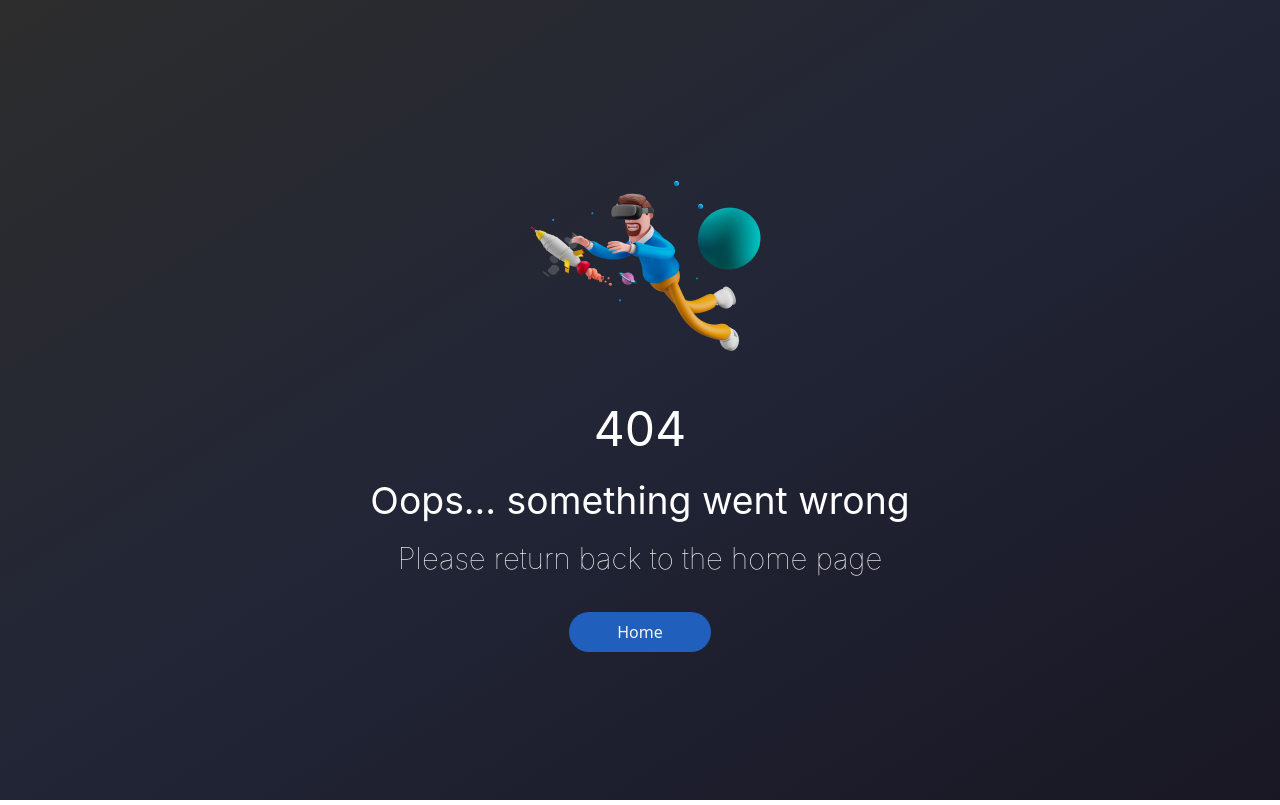
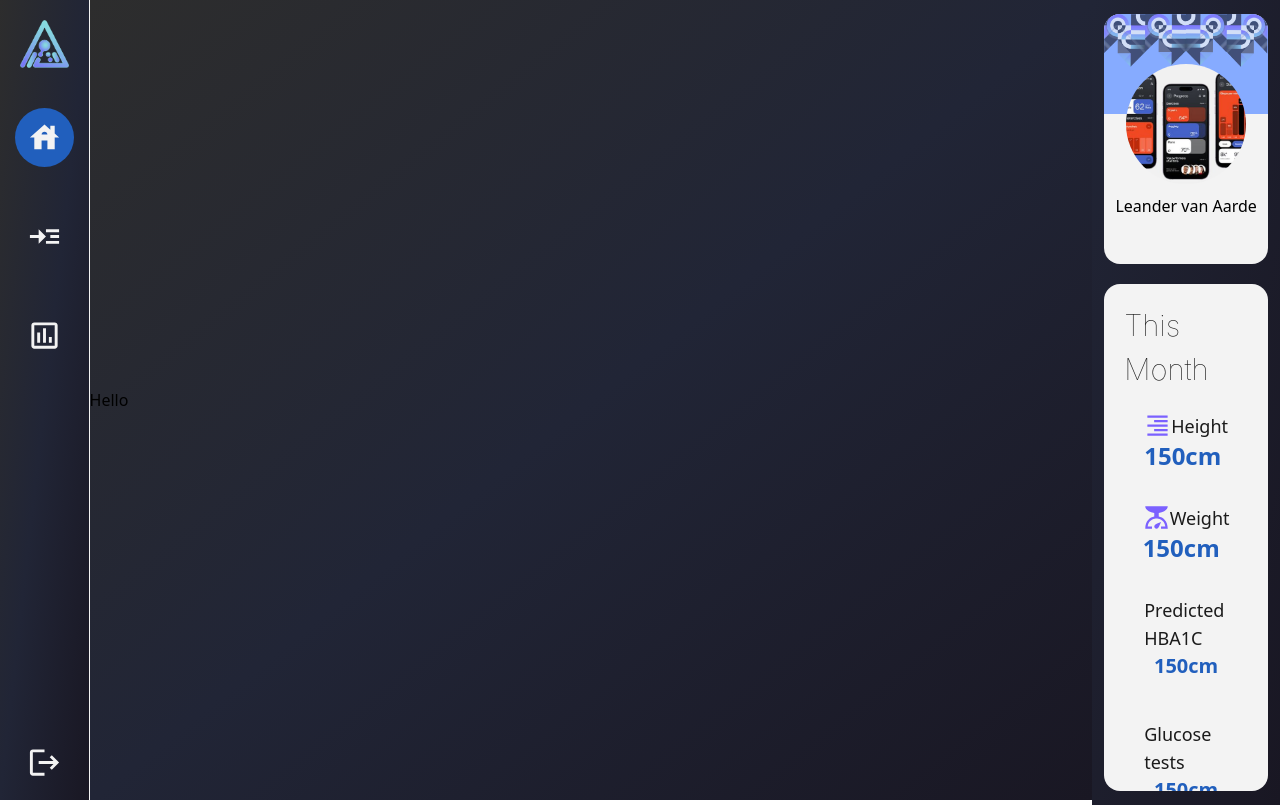
Before and after one commit to LeandervanAarde26/diasync, a Next.js app: page /home in a window 1280 px wide. Before the commit this address had no page. Built offline with nearby package versions, Linux system fonts and the light colour scheme.

Commit message:
Register done
Register is done and dashboard started

```diff
--- /dev/null
+++ b/components/partial/NavBar.tsx
@@ -0,0 +1,73 @@
+import Image from "next/image";
+import logo from "../../assets/icon.png";
+import { MdHouse, MdReadMore, MdOutlinePoll, MdLogout } from "react-icons/md";
+import { useRouter } from "next/router";
+import Link from "next/link";
+function NavBar() {
+  const router = useRouter();
+
+  const logout = () => {
+    router.push("/");
+  };
+
+  return (
+    <div className="h-screen border-r-[1px] border-cswhite w-[0vw] sm:w-[7vw] flex flex-col items-center p-5 justify-between gap-y-10 bg-gradient-to-br from-grad1 via-grad2 to-grad3 flex flex-col justify-center">
+      <div>
+        <Image src={logo} height={80} alt="Logo" />
+      </div>
+
+      <div className="flex flex-col gap-y-10 h-screen">
+      <div
+  className={`${
+    router.pathname === "/home" || router.pathname === "/"
+      ? "bg-csblue"
+      : null
+  } p-3 rounded-full`}
+>
+  <Link href="/home"> {/* Update the href */}
+    <MdHouse key="person-icon" className="text-cswhite" fontSize={35} />
+  </Link>
+</div>
+
+<div
+  className={`${
+    router.pathname === "/readings" ? "bg-csblue" : null
+  } p-3 rounded-full`}
+>
+  <Link href="/readings"> {/* Update the href */}
+    <MdReadMore
+      key="person-icon"
+      className="text-cswhite"
+      fontSize={35}
+    />
+  </Link>
+</div>
+
+<div
+  className={`${
+    router.pathname === "/analyse" ? "bg-csblue" : null
+  } p-3 rounded-full`}
+>
+  <Link href="/analyse"> {/* Update the href */}
+    <MdOutlinePoll
+      key="person-icon"
+      className="text-cswhite"
+      fontSize={35}
+    />
+  </Link>
+</div>
+
+      </div>
+
+      <div className="" onClick={logout}>
+        <MdLogout
+          key="person-icon"
+          className="hover:text-csDanger text-cswhite cursor-pointer"
+          fontSize={35}
+        />
+      </div>
+    </div>
+  );
+}
+
+export default NavBar;
--- a/components/partial/RegisterStepOne.component.tsx
+++ b/components/partial/RegisterStepOne.component.tsx
@@ -3,7 +3,7 @@ import { MdPerson4, MdKey } from "react-icons/md";
 import Button from "@/components/Button";
 import { useState, useContext } from "react";
 import { RegisterContext } from "@/store/Register.Context";
-import { captureValues, togglePassword } from "@/Reusables/Functions";
+import { captureValues, togglePassword, updateLabels } from "@/Reusables/Functions";
 
 function RegisterStepOne() {
   const { values, setValues } = useContext(RegisterContext);
@@ -13,8 +13,7 @@ function RegisterStepOne() {
   const [lastNameError, setLastNameError] = useState<boolean>(false);
   const [emailError, setEmailError] = useState<boolean>(false);
   const [passwordError, setPasswordError] = useState<boolean>(false);
-  const [confirmPasswordError, setConfirmPasswordError] =
-    useState<boolean>(false);
+  const [confirmPasswordError, setConfirmPasswordError] = useState<boolean>(false);
 
   const [firstNameLabel, setFirstNameLabel] = useState<string>("First Name");
   const [lastNameLabel, setLastNameLabel] = useState<string>("Last Name");
@@ -35,15 +34,51 @@ function RegisterStepOne() {
       captureValues(e, setValues, error);
     };
 
+    const handleBlur =
+    (
+      key: string,
+      stateSetter: React.Dispatch<React.SetStateAction<string>>,
+      errorState: boolean,
+      originalLabel: string,
+      errorLabel: string
+    ) =>
+    (e: React.FocusEvent<HTMLInputElement>) => {
+      updateLabels(key, stateSetter, errorState, originalLabel, errorLabel);
+
+      console.log(stateSetter);
+    };
+
+  const handleClick = () => {
+    console.log("Hey");
+  };
+
+  const comparePasswords = () => {
+    if (confirmPassword.valueOf() !== password.valueOf()) {
+      setConfirmPasswordError(true);
+      setConfirmPasswordLabel("Passwords don't match");
+    } else {
+      setConfirmPasswordError(false);
+      setConfirmPasswordLabel("Confirm Password");
+    }
+  };
+
+
+
   return (
     <>
       <h5>Step 1 of 2</h5>
       <div className="flex flex-row flex-wrap gap-x-5 w-full ">
         <Input
           err={firstNameError}
-          width="fit"
+          width={""}
           label={firstNameLabel}
-          blur={() => {}}
+          blur={handleBlur(
+            "firstname",
+            setFirstNameLabel,
+            firstNameError,
+            "First Name",
+            "Invalid First Name"
+          )}
           name="firstname" // Use "firstname" here
           change={onChangeHandler(setFirstNameError)}
           type="text"
@@ -60,9 +95,15 @@ function RegisterStepOne() {
 
         <Input
           err={lastNameError}
-          width="fit"
+          width={""}
           label={lastNameLabel}
-          blur={() => {}}
+          blur={handleBlur(
+            "lastName",
+            setLastNameLabel,
+            lastNameError,
+            "Last Name",
+            "Invalid Last Name"
+          )}
           name="lastName" // Use "lastName" here
           change={onChangeHandler(setLastNameError)}
           type="text"
@@ -80,9 +121,15 @@ function RegisterStepOne() {
 
       <Input
   err={emailError}
-        width="screen"
+  width={""}
   label={emailLabel}
-        blur={() => {}}
+  blur={handleBlur(
+    "email",
+    setEmailLabel,
+    emailError,
+    "Email",
+    "Invalid Email"
+  )}
   name="email"
   change={onChangeHandler(setEmailError)}
   type="text"
@@ -97,11 +144,19 @@ function RegisterStepOne() {
   value={email}
 />
 
+
       <Input
         err={passwordError}
-        width="screen"
+        width={""}
         label={passwordLabel}
-        blur={() => {}}
+        blur={handleBlur(
+          "password",
+          setPasswordLabel,
+          passwordError,
+
+          "Password",
+          "Passwords must contain 8 characters, 1 lowercase, 1 uppercase and a special character"
+        )}
         name="password"
         change={onChangeHandler(setPasswordError)}
         type={type ? "password" : "text"}
@@ -119,9 +174,9 @@ function RegisterStepOne() {
 
       <Input
         err={confirmPasswordError}
-        width="screen"
+        width={""}
         label={confirmPasswordLabel}
-        blur={() => {}}
+        blur={comparePasswords}
         name="confirmPassword"
         change={onChangeHandler(setConfirmPasswordError)}
         type="password"
--- a/components/partial/RegisterStepTwo.component.tsx
+++ b/components/partial/RegisterStepTwo.component.tsx
@@ -2,20 +2,60 @@ import { MdPerson4, MdKey } from "react-icons/md";
 import Input from "../Common/Input.component";
 import ToggleButton from "../Common/ToggleButton.component";
 import Button from "../Button";
+import { RegisterContext } from "@/store/Register.Context";
+import { captureValues, togglePassword, updateLabels } from "@/Reusables/Functions";
+import {useState, useContext} from 'react';
 
 function RegisterStepTwo() {
+  const { values, setValues } = useContext(RegisterContext);
+  const { weight, height, type, sex, data} = values;
+  const [weightError, setWeightError] = useState(false);
+  const [ weightLabel, setWeightLabel] = useState<string>("Weight (kg)");
+  const [heightError, setHeightError] = useState(false);
+  const [heightLabel, setHeightLabel] = useState<string>("Height (cm)");
+
+    const onChangeHandler =
+    (error: React.Dispatch<React.SetStateAction<boolean>>) =>
+    (e: React.ChangeEvent<HTMLInputElement>) => {
+      const { name } = e.target;
+      captureValues(e, setValues, error);
+
+    };
+
+
+
+    const handleBlur =
+    (
+      key: string,
+      stateSetter: React.Dispatch<React.SetStateAction<string>>,
+      errorState: boolean,
+      originalLabel: string,
+      errorLabel: string
+    ) =>
+    (e: React.FocusEvent<HTMLInputElement>) => {
+      updateLabels(key, stateSetter, errorState, originalLabel, errorLabel);
+
+      console.log(stateSetter);
+    };
+
   return (
     <>
       <h5>Step 2 of 2</h5>
-      <div className="flex flex-row flex-wrap gap-x-5 w-full ">
+      <div className="flex flex-row flex-wrap gap-5 w-full">
         <Input
-          err={false}
+          err={weightError}
           width="fit"
-          label={"Something"}
-          blur={() => {}}
-          name="firstname" // Use "firstname" here
-          change={() => {}}
-          type="text"
+          label={weightLabel}
+          blur={handleBlur(
+            "weight",
+            setWeightLabel,
+            weightError,
+            "Weight (kg)",
+            "Invalid Weight"
+          )}
+          name="weight" // Use "firstname" here
+          change={onChangeHandler(setWeightError)}
+          type="number"
           placeholder="eg. John"
           icon={
             <MdPerson4
@@ -24,17 +64,23 @@ function RegisterStepTwo() {
               fontSize={22}
             />
           }
-          value={"Table turns"}
+          value={weight}
         />
 
         <Input
-          err={false}
+          err={heightError}
           width="fit"
-          label={"Something"}
-          blur={() => {}}
-          name="lastName" // Use "lastName" here
-          change={() => {}}
-          type="text"
+          label={heightLabel}
+          blur={handleBlur(
+            "height",
+            setHeightLabel,
+            heightError,
+            "Height (cm)",
+            "Invalid Height"
+          )}
+          name="height"
+          change={onChangeHandler(setHeightError)}
+          type="number"
           placeholder="eg. Doe"
           icon={
             <MdPerson4
@@ -43,7 +89,7 @@ function RegisterStepTwo() {
               fontSize={22}
             />
           }
-          value={"Table turns"}
+          value={height}
         />
       </div>
 
--- /dev/null
+++ b/components/partial/RightContainer.tsx
@@ -0,0 +1,94 @@
+import Image from "next/image";
+import shapes from "../../assets/Login&registerShapes.png";
+import { MdFormatAlignRight, MdScale } from "react-icons/md";
+import image from "../../assets/tester.png";
+
+function RightContainer() {
+  return (
+    <div className="w-[18%] static  h-fill flex flex-col items-center p-3 gap-y-5 bg-gradient-to-br from-grad2 to-grad3 flex flex-col justify-center">
+      <div className="bg-cswhite w-[100%] relative  h-[32%] rounded-2xl overflow-hidden flex flex-col items-center ">
+        <div className="h-[40%] w-[100%] bg-cslightpurple ">
+          <Image
+            src={shapes}
+            alt="Shapes"
+            style={{ width: "100%" }}
+            className="rotate-180"
+          />
+        </div>
+
+        <div className="w-[120px] h-[120px] bg-cspurple rounded-full absolute top-[20%] overflow-hidden flex object-center object-contain ">
+          <Image
+            src={image}
+            alt="Shapes"
+            style={{ width: "100%" }}
+            className="object-cover"
+          />
+        </div>
+
+        <p className="relative top-20  z-10">Leander van Aarde</p>
+      </div>
+
+      <div className="bg-cswhite w-[100%] h-[65%] rounded-2xl overflow-hidden p-5">
+        <h5 className="text-csblack">This Month</h5>
+        <div className="w-full flex flex-col items-center">
+          <div className="p-5">
+            <div className="flex flex-row items-center justify-center ">
+              <MdFormatAlignRight
+                key="person-icon"
+                className="text-cspurple"
+                fontSize={27}
+              />
+              <span className="text-csblack text-lg">Height</span>
+            </div>
+            <span className="text-csblue text-2xl">
+              <b>150cm</b>
+            </span>
+          </div>
+
+          <div className="p-3">
+            <div className="flex flex-row items-center justify-center ">
+              <MdScale
+                key="person-icon"
+                className="text-cspurple"
+                fontSize={27}
+              />
+              <span className="text-csblack text-lg">Weight</span>
+            </div>
+            <span className="text-csblue text-2xl">
+              <b>150cm</b>
+            </span>
+          </div>
+
+          <div className="p-5">
+            <div className="flex flex-col items-center justify-center">
+              <span className="text-csblack text-lg">Predicted HBA1C</span>
+              <span className="text-csblue text-xl">
+                <b>150cm</b>
+              </span>
+            </div>
+          </div>
+
+          <div className="p-5">
+            <div className="flex flex-col items-center justify-center">
+              <span className="text-csblack text-lg">Glucose tests </span>
+              <span className="text-csblue text-xl">
+                <b>150cm</b>
+              </span>
+            </div>
+          </div>
+
+          <div className="p-5">
+            <div className="flex flex-col items-center justify-center">
+              <span className="text-csblack text-lg">Average Glucose</span>
+              <span className="text-csblue text-xl">
+                <b>150cm</b>
+              </span>
+            </div>
+          </div>
+        </div>
+      </div>
+    </div>
+  );
+}
+
+export default RightContainer;
--- a/pages/Register.tsx
+++ b/pages/Register.tsx
@@ -11,31 +11,28 @@ function Register() {
   const [moveOn, setMoveOn] = useState<boolean>(false);
 
   const goToNextStep = () => {
-    setMoveOn((prev: boolean) => !prev)
-  }
+    setMoveOn((prev: boolean) => !prev);
+  };
   return (
     <div className="flex flex-1 h-screen bg-cswhite">
       <AuthContainer />
       {/* Right Container */}
-      <div className="bg-csblack h-max w-full sm:w-[45%] sm:h-screen flex flex-col items-center justify-center p-6 gap-y-12 sm: gap-y-8">
-        <Image src={logo} height={150} alt="Logo" />
-        <h3 className="text-[20pt] sm:text-[28pt]">{moveOn ? "" : data.register}</h3>
+      <div className="bg-csblack h-max w-full sm:w-[45%] sm:h-screen flex flex-col items-center justify-center p-6 gap-y-12 sm: gap-y-4">
+        <Image src={logo} height={130} alt="Logo" />
+        <h3 className="text-[20pt] sm:text-[28pt]">
+          {moveOn ? "" : data.register}
+        </h3>
 
         <div className="flex flex-col gap-y-4 w-full sm:w-[60%]">
-          {
-            moveOn
-            ? <RegisterStepTwo />
-            : <RegisterStepOne/>
-          }
+          {moveOn ? <RegisterStepTwo /> : <RegisterStepOne />}
 
           <div className="flex items-center justify-center">
             <Button
-          label="Continue"
+              label= {moveOn ? "Register account" : "Continue"}
               type="primary"
-          clickHandler={goToNextStep}
+              clickHandler={moveOn ? () => console.log("Account create") : goToNextStep}
             />
           </div>
-
 
           <div className="flex items-center">
             <hr className="flex-grow bg-cswhite h-0.5" />
--- a/pages/_app.tsx
+++ b/pages/_app.tsx
@@ -1,11 +1,20 @@
 import { AppProps } from "next/app";
 import "../styles/globals.css";
 import { RegisterContextProvider } from "@/store/Register.Context";
+import NavBar from "@/components/partial/NavBar";
+import RightContainer from "@/components/partial/RightContainer";
+import { useRouter } from "next/router";
 
 export default function ({ Component, pageProps }: AppProps) {
+  const router = useRouter();
+  const showItems = router.pathname === "/" || router.pathname === "/Register" ? false : true;
   return (
     <RegisterContextProvider>
+      <div className="flex flex-row max-w-screen">
+      {showItems && <NavBar/>}
       <Component {...pageProps} />
+      {showItems && <RightContainer/>}
+      </div>
     </RegisterContextProvider>
   );
 }
--- /dev/null
+++ b/pages/analyse.tsx
@@ -0,0 +1,9 @@
+function Analyse() {
+    return (
+        <div className="bg-gradient-to-br from-grad1 via-grad2 to-grad3 flex flex-col justify-center h-screen w-screen">
+       I am analysis
+</div>
+    );
+}
+
+export default Analyse;
--- /dev/null
+++ b/pages/home.tsx
@@ -0,0 +1,13 @@
+import { useRouter } from "next/router";
+import NavBar from "@/components/partial/NavBar";
+
+function Home() {
+
+  return (
+    <div className="bg-gradient-to-br from-grad1 via-grad2 to-grad3 flex flex-col justify-center h-screen w-screen">
+            Hello
+    </div>
+  );
+}
+
+export default Home;
--- /dev/null
+++ b/pages/readings.tsx
@@ -0,0 +1,9 @@
+function Readings() {
+    return (
+        <div className="bg-gradient-to-br from-grad1 via-grad2 to-grad3 flex flex-col justify-center h-screen w-screen">
+        I am the Readings Page
+</div>
+    );
+}
+
+export default Readings;
--- a/store/Register.Context.tsx
+++ b/store/Register.Context.tsx
@@ -1,6 +1,6 @@
 import { Provider, createContext, useContext, useState } from "react";
 
-type Sex = 'male' | 'female';
+type Sex = 'Male' | 'Female';
 type DiabetesTypes = 1 | 2;
 
 interface RegisterContextType {
@@ -30,7 +30,7 @@ const defaults: RegisterContextType = {
   weight: 0,
   height: 0,
   type: 1,
-  sex: "male",
+  sex: "Male",
   data: "",
 }
 
--- a/tailwind.config.ts
+++ b/tailwind.config.ts
@@ -34,7 +34,9 @@ const config: Config = {
         'grad1': '#2D2D2D',
         'grad2': '#212536',
         'grad3': '#191723',
-        'cspurple': "#7B61FF"
+        'cspurple': "#7B61FF",
+        'cslightpurple': '#86ABFF'
+
     },
     extend: {
       backgroundImage: {
```
Also changed, not shown: Reusables/Functions.tsx (+14 -0 lines), assets/icon.png (added), assets/tester.png (added). Lines whose indentation alone changed are shown as unchanged.
